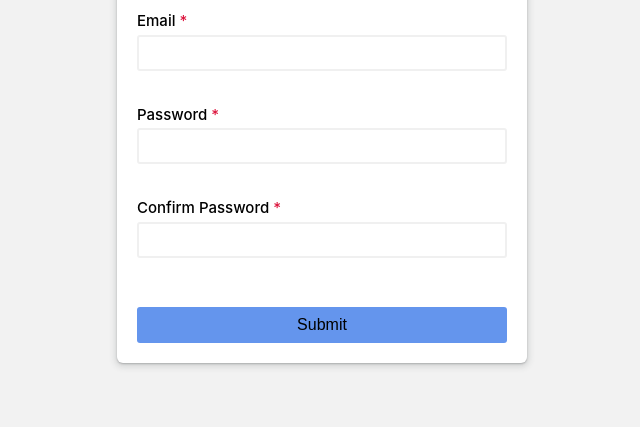
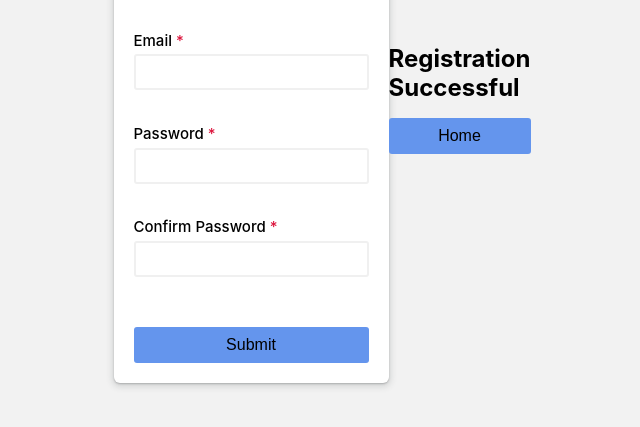
Before and after one commit to vishwanath231/JavaScript-Client-side-Form-Validation, a plain HTML site: page index.html in a window 1280 px wide. Shown: the part 301-728 px from the top of the page, without its empty margins (318-958 px from the left). Drawn offline with Linux system fonts and the light colour scheme.

Commit message:
Update index.html

```diff
--- a/index.html
+++ b/index.html
@@ -11,6 +11,8 @@
 <body>
 
     <div class="container">
+
+        <!-- FORM CONTAINER -->
         <div class="form__box">
             <div class="title">Create Account</div>
             <form class="form">
@@ -30,7 +32,7 @@
                 </div>
                 <div class="form__div">
                     <label class="label">Password <span>*</span></label>
-                    <input type="password" class="password">
+                    <input type="password" class="password" >
                     <i class="fas fa-check-circle"></i>
                     <i class="fas fa-exclamation-circle"></i>
                     <small>Error Message</small>
@@ -45,6 +47,16 @@
                 <button type="submit" class="submit">Submit</button>
             </form>
         </div>
+
+        <!-- SUCCESS CONTAINER -->
+        <div class="success__container">
+            <div class="success__box">
+                <h2>Registration Successful</h2>
+                <p class="nameOutput"></p>
+                <button class="returneHome">Home</button>
+            </div>
+            <div class="heart_rain"></div>
+        </div>
     </div>
 
     <script src="js/script.js"></script>
```
